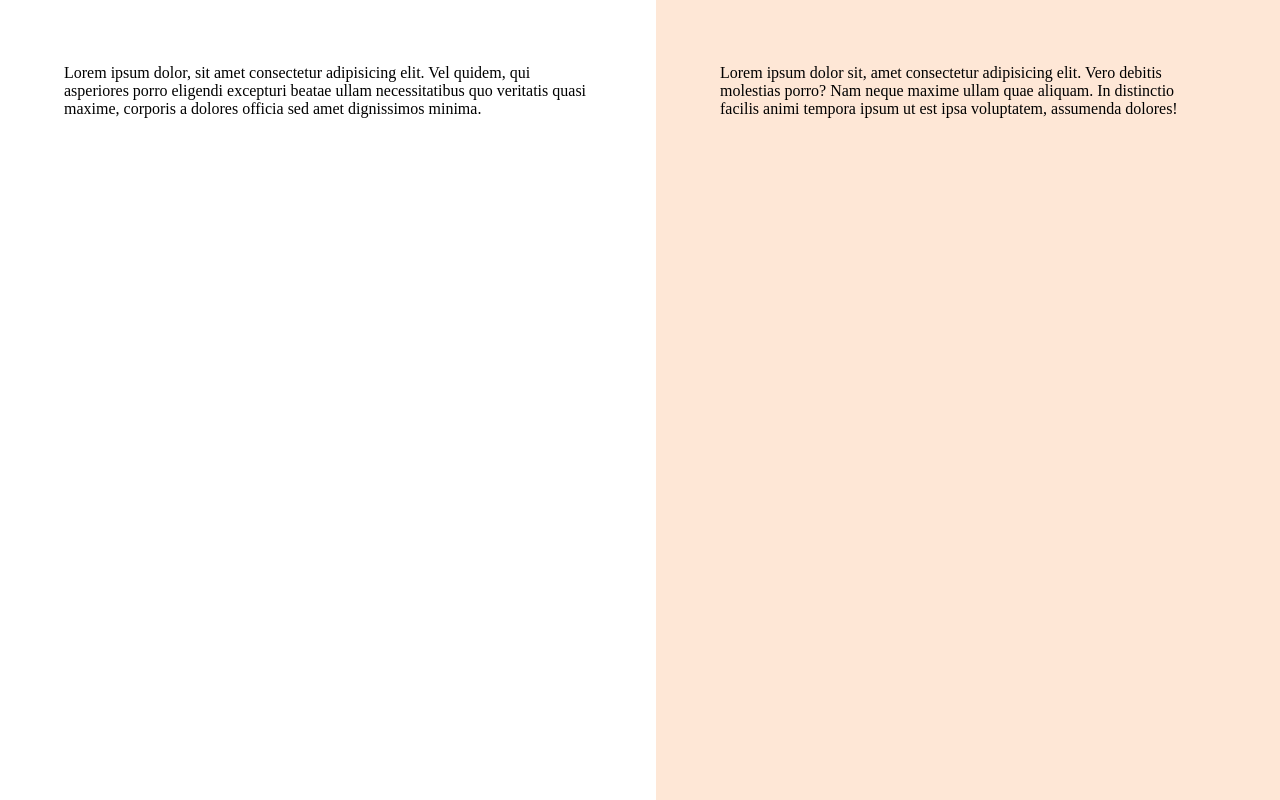
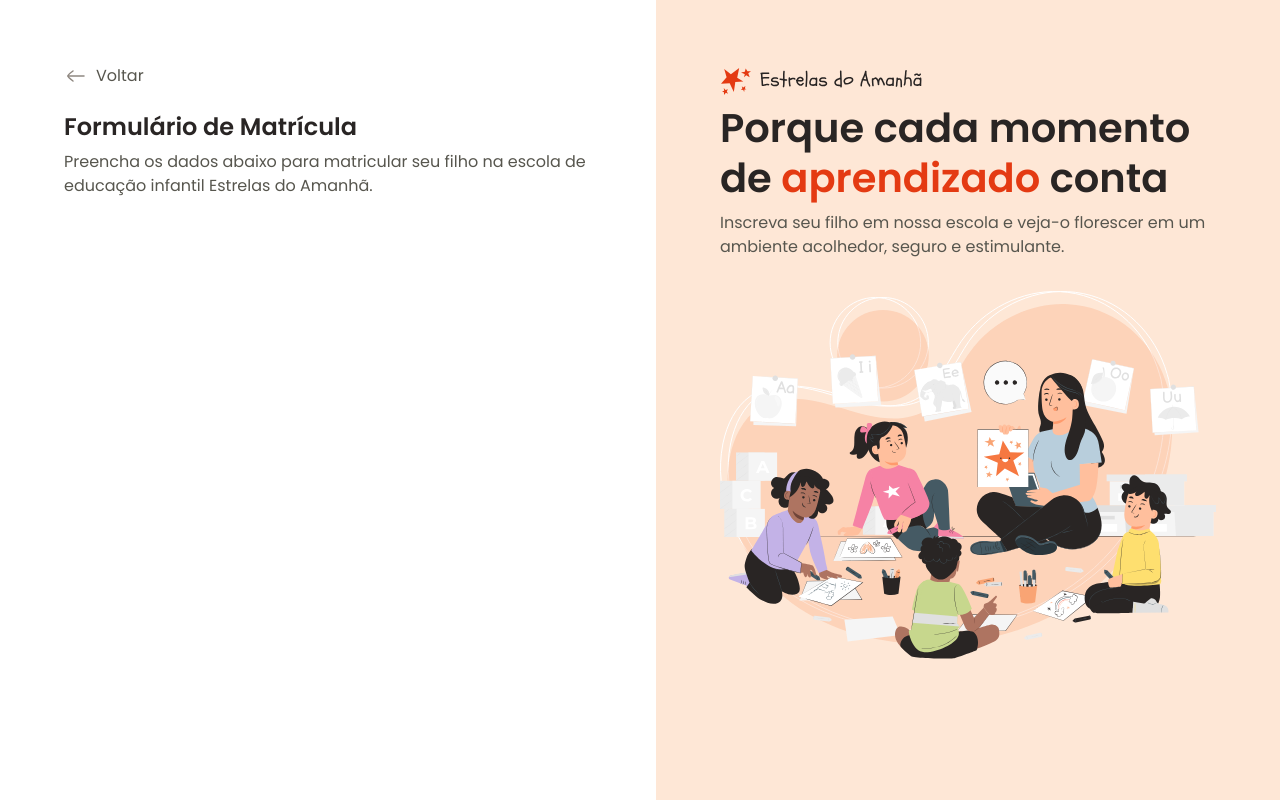
Before and after one commit to Eduardo475-oss/Formul-rio-de-Matr-cula, a plain HTML site: page index.html in a window 1280 px wide. Drawn offline with Linux system fonts and the light colour scheme.

Commit message:
conteudo aside e conteudo inicial do main

```diff
--- a/index.html
+++ b/index.html
@@ -15,17 +15,30 @@
     <div id="app">
         <main>
             <div class="main-container">
-                Lorem ipsum dolor, sit amet consectetur adipisicing elit. Vel quidem,
-                qui asperiores porro eligendi excepturi beatae ullam necessitatibus quo veritatis quasi maxime,
-                corporis a dolores officia sed amet dignissimos minima.
+                <div class="back">
+                    <img src="assets/icons/arrow-left-02.svg" alt="Ícone de voltar">
+                    <span>Voltar</span>
+                </div>
+
+                <h1>Formulário de Matrícula</h1>
+                <p>
+                    Preencha os dados abaixo para matricular seu filho na
+                    escola de educação infantil Estrelas do Amanhã.
+                </p>
             </div>
         </main>
 
         <aside>
             <div class="aside-container">
-                Lorem ipsum dolor sit, amet consectetur adipisicing elit.
-                Vero debitis molestias porro? Nam neque maxime ullam quae aliquam.
-                In distinctio facilis animi tempora ipsum ut est ipsa voluptatem, assumenda dolores!
+               <header>
+                <img src="assets/icons/logo.svg" alt="Logo estrelas do amanhã">
+                <h2>Porque cada momento de <span>aprendizado</span> conta</h2>
+                <p>
+                    Inscreva seu filho em nossa escola e veja-o florescer em um ambiente acolhedor,
+                    seguro e estimulante.</p>
+               </header>
+
+               <img src="assets/Illustration.svg" alt="Professora com seus alunos">
             </div>
         </aside>
     </div>
--- a/styles/global.css
+++ b/styles/global.css
@@ -24,4 +24,16 @@
 
 body {
     overflow: hidden;
+
+    font: var(--text);
+    color: var(--text-secondary);
 }
+
+h1, h2 {
+    color: var(--text-primary);
+}
+
+img {
+    max-width: 100%;
+    height: auto;
+}
--- a/styles/layout.css
+++ b/styles/layout.css
@@ -14,6 +14,18 @@ main {
         max-width: 33rem;
         margin-left: auto;
     }
+
+    & .back {
+        display: flex;
+        align-items: center;
+        gap: .5rem;
+        margin-bottom: 1.5rem;
+    }
+
+    & h1 {
+        font: 600 1.5rem/1.25 var(--font-family);
+        margin-bottom: .5rem;
+    }
 }
 
 
@@ -24,5 +36,18 @@ aside {
 
     & .aside-container {
         max-width: 31rem;
+
+        & > img {
+            margin-top: 2rem;
+        }
+    }
+
+    & h2 {
+        font: 600 2.5rem/1.25 var(--font-family);
+        margin-bottom: .5rem;
+
+        & span {
+            color: var(--text-highlight);
+        }
     }
 }
```
